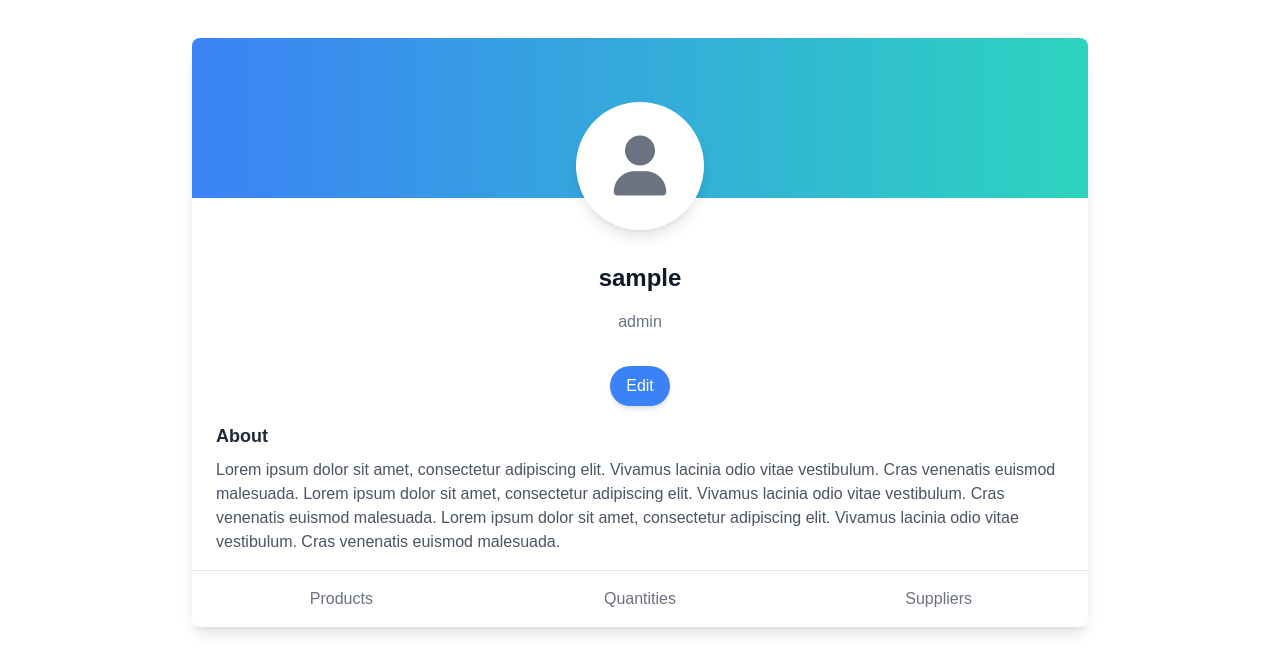
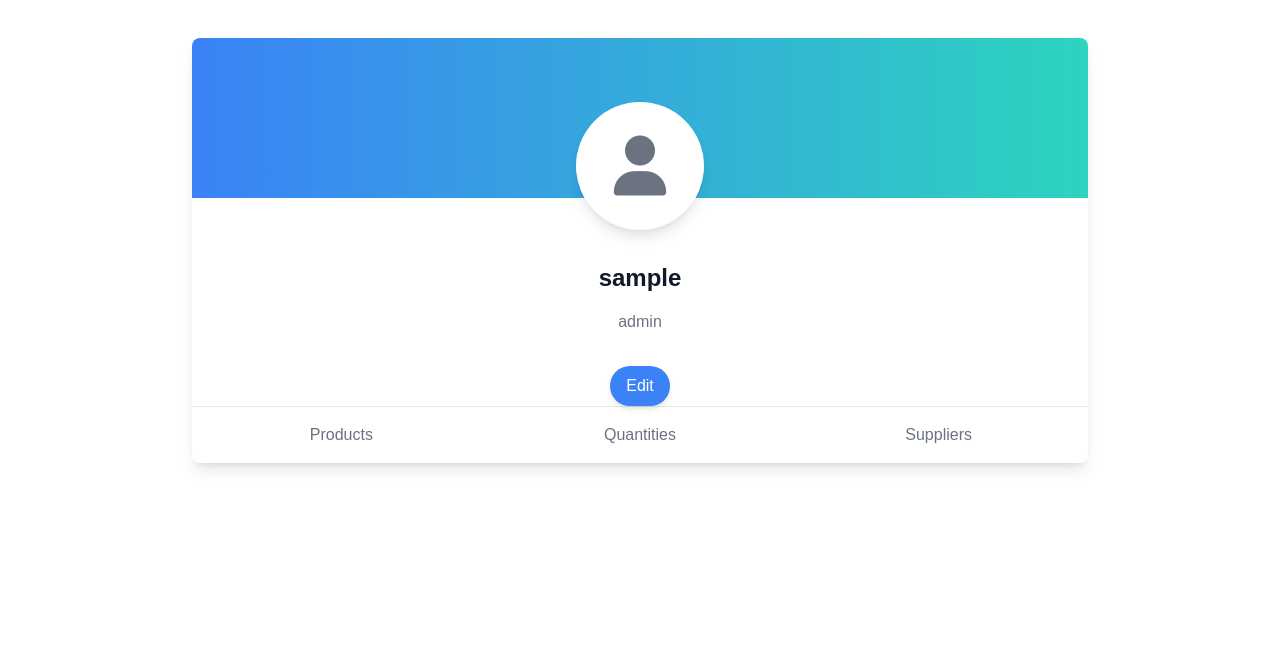
Before and after one commit to akashrane/Inventory_management_system, a plain HTML site: page public/profile.html in a window 1280 px wide. Shown: the part 82-754 px from the top of the page. Drawn offline with nearby package versions, Linux system fonts and the light colour scheme; no server answers; sample sign-in values are in the browser's storage.

Commit message:
Removed Placeholder Content

```diff
--- a/public/profile.html
+++ b/public/profile.html
@@ -57,14 +57,6 @@
                 </div>
             </div>
 
-            <!-- About Section -->
-            <div class="px-6 py-4">
-                <h3 class="text-lg font-semibold text-gray-800">About</h3>
-                <p class="text-gray-600 mt-2">
-                    Lorem ipsum dolor sit amet, consectetur adipiscing elit. Vivamus lacinia odio vitae vestibulum. Cras venenatis euismod malesuada. Lorem ipsum dolor sit amet, consectetur adipiscing elit. Vivamus lacinia odio vitae vestibulum. Cras venenatis euismod malesuada. Lorem ipsum dolor sit amet, consectetur adipiscing elit. Vivamus lacinia odio vitae vestibulum. Cras venenatis euismod malesuada.
-                </p>
-            </div>
-
             <!-- Stats Section -->
             <div class="border-t border-gray-200 grid grid-cols-3 text-center">
                 <div class="py-4">
```
